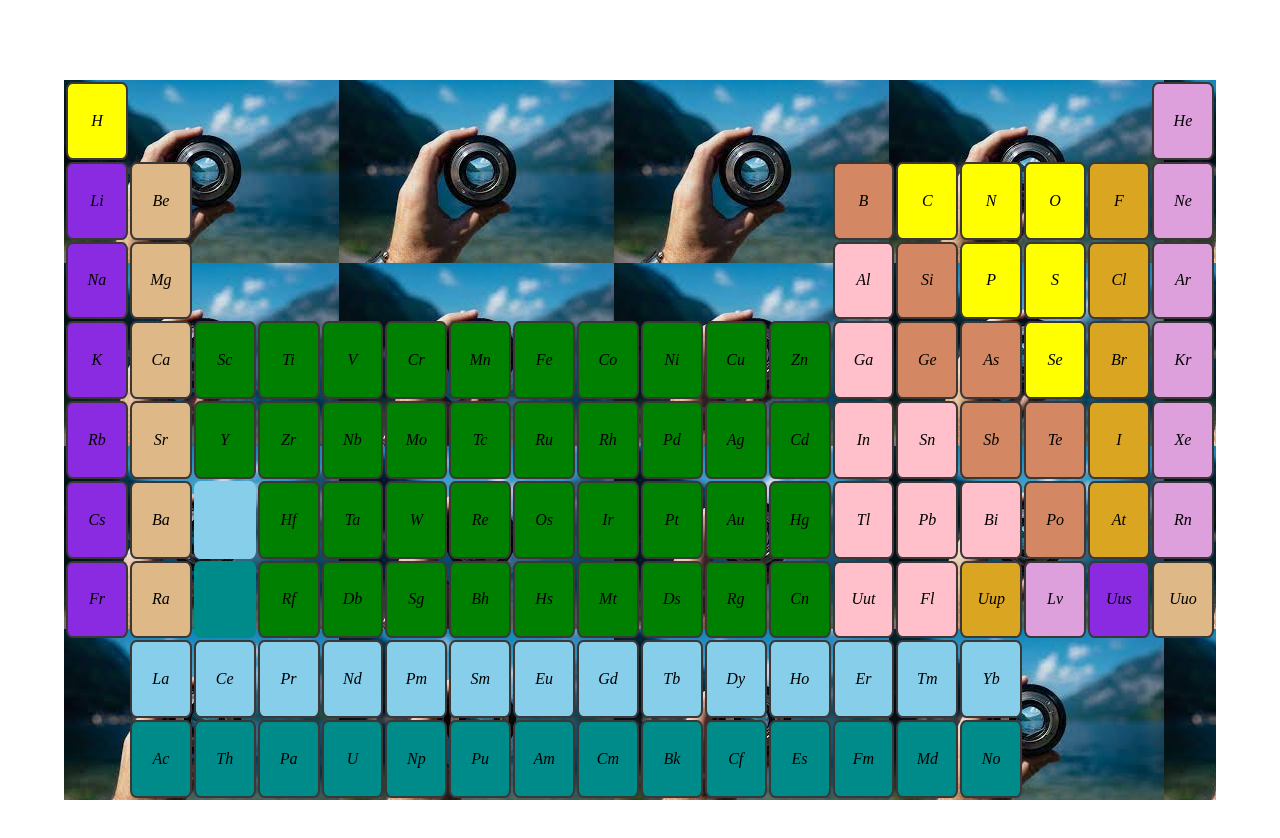
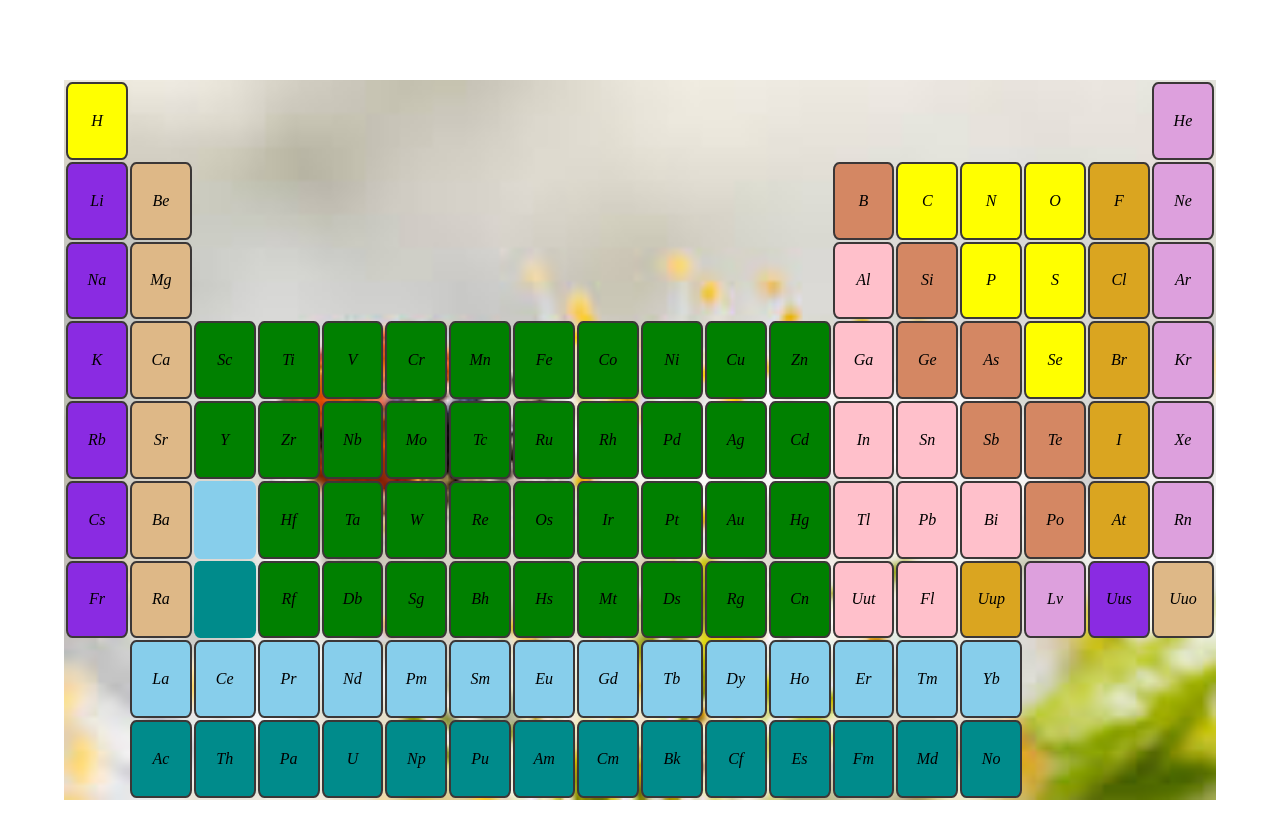
Before and after one commit to ahmadshahdarwesh/periodic-table, a plain HTML site: page index.html in a window 1280 px wide. Drawn offline with Linux system fonts and the light colour scheme.

Commit message:
media css file added

```diff
--- a/css/media.css
+++ b/css/media.css
@@ -1,7 +1,14 @@
+@media only screen and (max-width: 600px) {
+  table {
+    border: 2px solid coral;
+  }
+}
 @media only screen and (min-width: 768px) {
   table {
     background-color: chartreuse;
-    background-image: url(../img/img2.jpeg);
+    background-image: url(../img/background.jpeg);
+    background-repeat: no-repeat;
+    background-size: cover;
     font-style: italic;
   }
 }
```
Also changed, not shown: img/background.jpeg (added).
